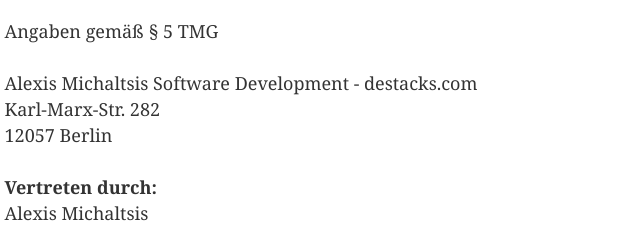
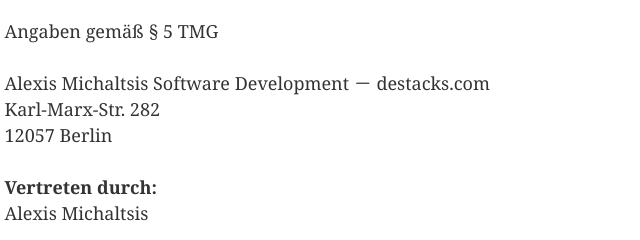
Before and after one commit to destacks/site, a Gatsby site: page /imprint in a window 1280 px wide. Shown: the part 151-391 px from the top of the page, 175-815 px from the left. Built offline with nearby package versions, Linux system fonts and the light colour scheme; Gatsby itself is replaced by a stand-in of ours.

Commit message:
Switch hyphen in title to U+FF0D

```diff
--- a/src/pages/imprint.js
+++ b/src/pages/imprint.js
@@ -10,7 +10,7 @@ const Imprint = () => (
     <h1>Impressum</h1>
     <p>Angaben gemäß § 5 TMG</p>
     <p>
-      Alexis Michaltsis Software Development - destacks.com
+      Alexis Michaltsis Software Development － destacks.com
       <br />
       Karl-Marx-Str. 282
       <br />
```
